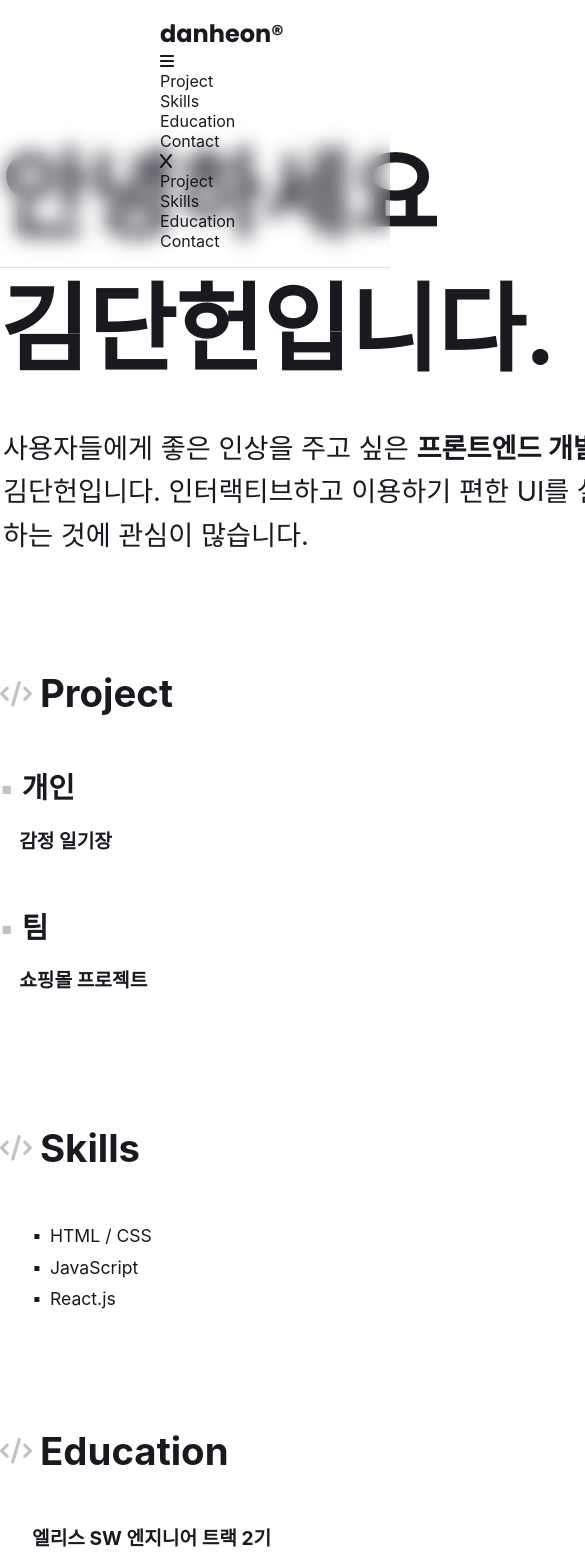
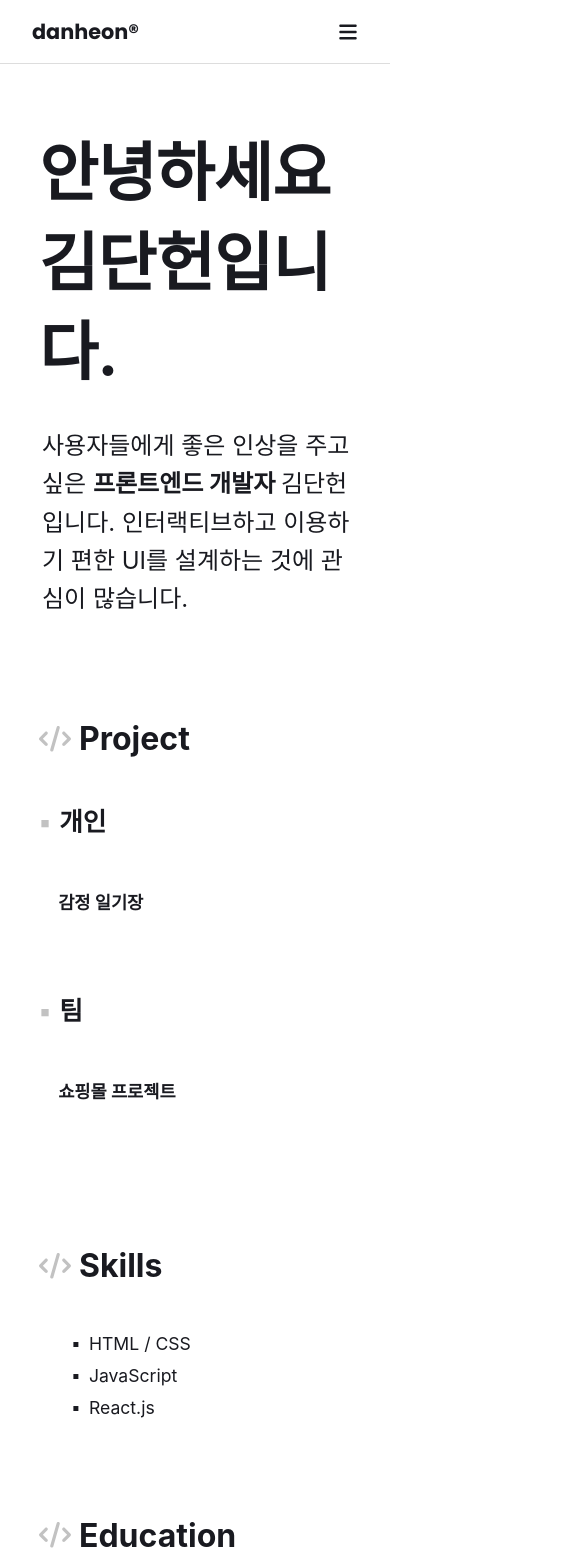
Before and after one commit to sjgske/portfolio-website, a React (Create React App) app: page / in a window 390 px wide. Shown: the top 1554 px of the page, 585 px wide, since content can reach past the window. Built offline with nearby package versions, Linux system fonts and the light colour scheme; a web font is replaced by a local one.

Commit message:
전체 스타일, 반응형 구현

```diff
--- a/src/App.css
+++ b/src/App.css
@@ -5,6 +5,7 @@
     Ubuntu, Cantarell, "Spoqa Han Sans Neo", "Helvetica Neue", sans-serif;
   -webkit-font-smoothing: antialiased;
   -moz-osx-font-smoothing: grayscale;
+  scroll-behavior: smooth;
 }
 
 body {
@@ -34,39 +35,87 @@ ul {
   color: #fff;
 }
 
+code {
+  padding: 0.2rem;
+  margin-right: 0.2rem;
+  border-radius: 4px;
+  background: #f5f5f5;
+  color: slateblue;
+}
+
+code.kor {
+  font-family: inherit;
+}
+
+.hidden {
+  display: none !important;
+}
+
 /* Nav */
 
 .Nav {
   display: flex;
-  justify-content: space-between;
+  justify-content: center;
   align-items: center;
   position: fixed;
   width: 100%;
-  padding: 1rem 10rem;
+  height: 64px;
   border-bottom: 1px solid #ddd;
   background-color: rgba(255, 255, 255, 0.1);
   backdrop-filter: saturate(180%) blur(10px);
 }
 
-.Nav h1 {
+.nav-container {
+  display: flex;
+  justify-content: space-between;
+  align-items: center;
+  width: 80vw;
+  height: 100%;
+}
+
+.nav-container h1 {
   font-family: "Poppins", sans-serif;
   font-size: 1.5rem;
+  transition: all 300ms ease;
 }
 
-.Nav .logo {
-  width: 35px;
-  height: 35px;
+.nav-container h1:hover {
+  filter: blur(2px);
 }
 
-/* Main */
+.nav-menu-list {
+  display: flex;
+  align-items: center;
+  height: 100%;
+}
+
+.nav-menu-list li {
+  height: 100%;
+  border-radius: 2px;
+  transition: all 200ms ease-in;
+}
+
+.nav-menu-list li a {
+  display: block;
+  height: 100%;
+  padding: 1.3rem 1rem;
+}
+
+.nav-menu-list li:hover {
+  background-color: #eee;
+}
+
+.nav-menu-icon {
+  display: none;
+}
+
+/* Main - Header */
 
 .Main {
   width: 40rem;
   margin: 0 auto;
   padding: 8rem 0;
 }
-
-/* Header */
 
 .header {
   margin-bottom: 7rem;
@@ -85,10 +134,23 @@ ul {
   line-height: 1.6;
 }
 
-/* Section */
+.Sidebar {
+  display: none;
+}
+
+/* Main - Section */
 
 .section {
   margin-bottom: 7rem;
+}
+
+.section::before {
+  content: "";
+  display: block;
+  margin-top: -90px;
+  height: 90px;
+  visibility: hidden;
+  pointer-events: none;
 }
 
 .section h1 {
@@ -118,11 +180,18 @@ ul {
 
 .section .item {
   padding-left: 2rem;
-  margin-bottom: 2rem;
+  margin-bottom: 1.5rem;
 }
+
+.section .link:hover {
+  text-decoration: underline;
+}
+
+/* Section - Project */
 
 .project h3 {
   font-size: 1.8rem;
+  margin-bottom: 2rem;
 }
 
 .project h3::before {
@@ -132,18 +201,42 @@ ul {
 }
 
 .project .item {
-  width: 20rem;
   padding: 1.2rem;
+  width: 100%;
   border-radius: 4px;
   transition: 200ms all ease-in;
-  cursor: pointer;
 }
 
-.project .item:hover {
-  background-color: #eee;
+.project h4 {
+  font-size: 1.2rem;
+  margin-bottom: 2rem;
 }
 
-.item h4 {
+.project h4 a::after {
+  content: "link";
+  margin-left: 8px;
+  font-size: 0.8rem;
+  padding: 2px;
+  border-radius: 4px;
+  background-color: #f3f0ff;
+  color: #333;
+}
+
+.project p {
+  line-height: 1.6;
+  margin-bottom: 0.8rem;
+}
+
+.project p::before {
+  content: "•";
+  margin-right: 8px;
+}
+
+.education .item {
+  padding-left: 2.4rem;
+}
+
+.education h4 {
   font-size: 1.2rem;
 }
 
@@ -162,16 +255,111 @@ ul {
   font-size: 2rem;
   background-color: #c2c2c2;
   color: #fff;
-  cursor: pointer;
   transition: all 200ms ease-in;
   opacity: 0;
 }
 
-#TopButton:hover {
+#TopButton:hover,
+#TopButton:active {
   background-color: #000;
-  color: #fff;
 }
 
 #TopButton.active {
   opacity: 100;
+  cursor: pointer;
 }
+
+@media screen and (max-width: 768px) {
+  .nav-container {
+    width: 100%;
+    padding: 0 3rem;
+  }
+
+  .nav-menu-list li a {
+    display: block;
+    height: 100%;
+    padding: 1.2rem 0.8rem;
+  }
+
+  .Main {
+    width: 80vw;
+  }
+}
+
+@media screen and (max-width: 576px) {
+  .nav-container {
+    width: 100%;
+    padding: 0 2rem;
+  }
+
+  .nav-container h1 {
+    font-size: 1.3rem;
+  }
+
+  .nav-menu-list {
+    display: none;
+  }
+
+  .nav-menu-icon {
+    display: block;
+    width: 20px;
+    height: 20px;
+    cursor: pointer;
+  }
+
+  .Sidebar {
+    display: block;
+    position: absolute;
+    top: 0;
+    right: 0;
+    padding: 10px 1.5rem;
+    width: 35vw;
+    transform: all 300ms ease-in;
+  }
+
+  .Sidebar .close-icon {
+    display: flex;
+    justify-content: end;
+    padding: 11px 0;
+    margin: 0 0.5rem 2rem auto;
+    width: 20px;
+    height: 20px;
+    cursor: pointer;
+  }
+
+  .Sidebar .side-menu-list li {
+    text-align: end;
+    font-size: 1.1rem;
+    margin-bottom: 0.5rem;
+  }
+
+  .header {
+    margin-bottom: 6rem;
+  }
+
+  .header h1 {
+    font-size: 4rem;
+  }
+
+  .header p {
+    font-size: 1.5rem;
+  }
+
+  .section {
+    margin-bottom: 5.5rem;
+  }
+
+  .section h1 {
+    font-size: 2rem;
+    margin-bottom: 2.4rem;
+  }
+
+  .project h3 {
+    font-size: 1.6rem;
+  }
+
+  .project h4,
+  .education h4 {
+    font-size: 1.1rem;
+  }
+}
```
